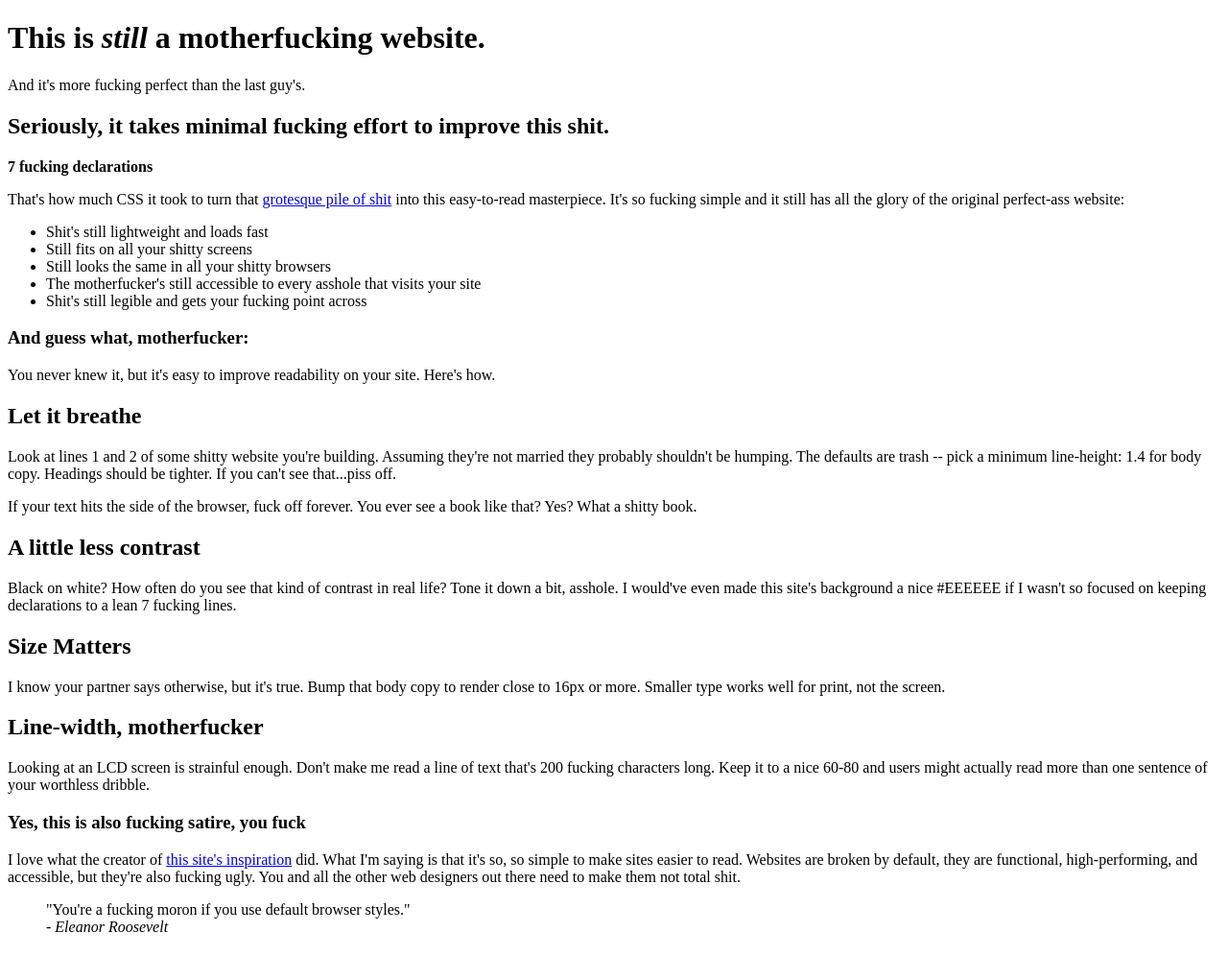
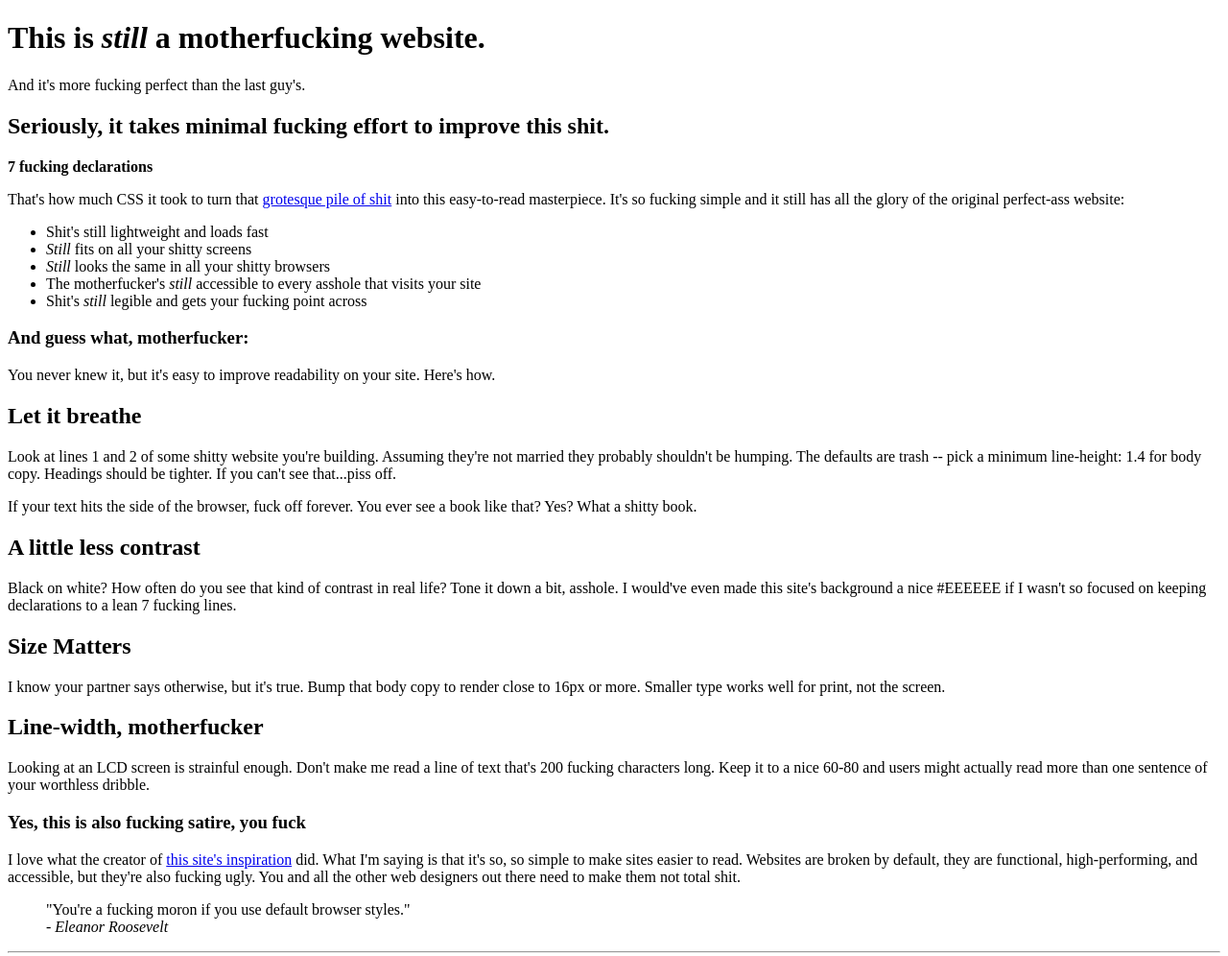
Before and after one commit to recep54/BetterMotherFuckingWebsite, a plain HTML site: page site.html in a window 1280 px wide. Shown: the top 996 px of the page at 96% size. Drawn offline with Linux system fonts and the light colour scheme.

Commit message:
version 2.0 html complet

```diff
--- a/site.html
+++ b/site.html
@@ -3,6 +3,7 @@
 
 <head>
 	<meta charset="UTF-8">
+	<link rel="stylesheet" type="text/css" href="style.css">
 	<title>Better Motherfucking Website</title>
 </head>
 
@@ -22,10 +23,10 @@
 
 	<ul>
 		<li>Shit's still lightweight and loads fast</li>
-		<li>Still fits on all your shitty screens</li>
-		<li>Still looks the same in all your shitty browsers</li>
-		<li>The motherfucker's still accessible to every asshole that visits your site</li>
-		<li>Shit's still legible and gets your fucking point across</li>
+		<li><em>Still</em> fits on all your shitty screens</li>
+		<li><em>Still</em> looks the same in all your shitty browsers</li>
+		<li>The motherfucker's <em>still</em> accessible to every asshole that visits your site</li>
+		<li>Shit's <em>still</em> legible and gets your fucking point across</li>
 	</ul>
 
 
@@ -65,7 +66,7 @@
 	</blockquote>
 
 
-	<br>
+	<hr>
 
 
 	<h2>Epilogue</h2>
```
